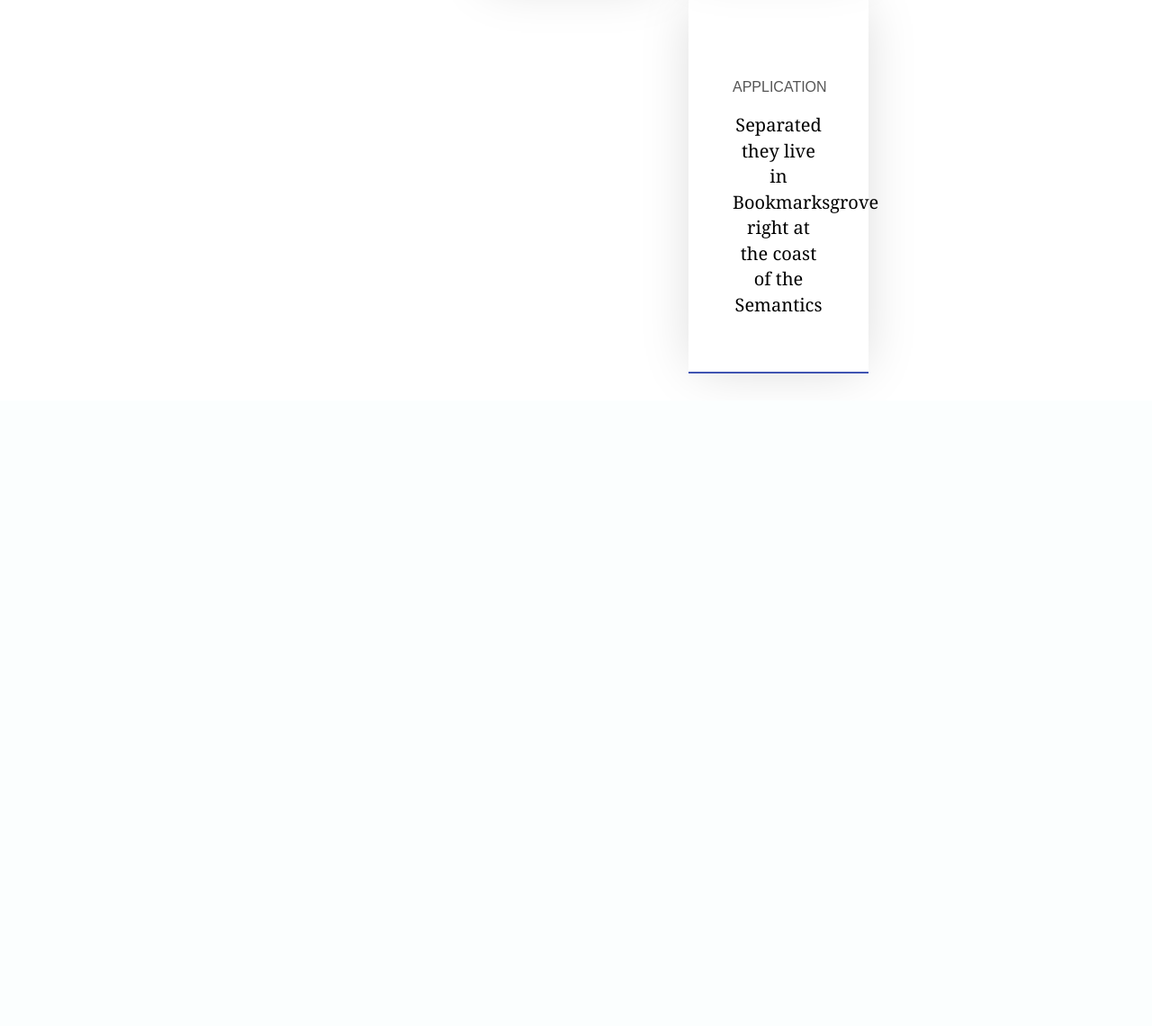
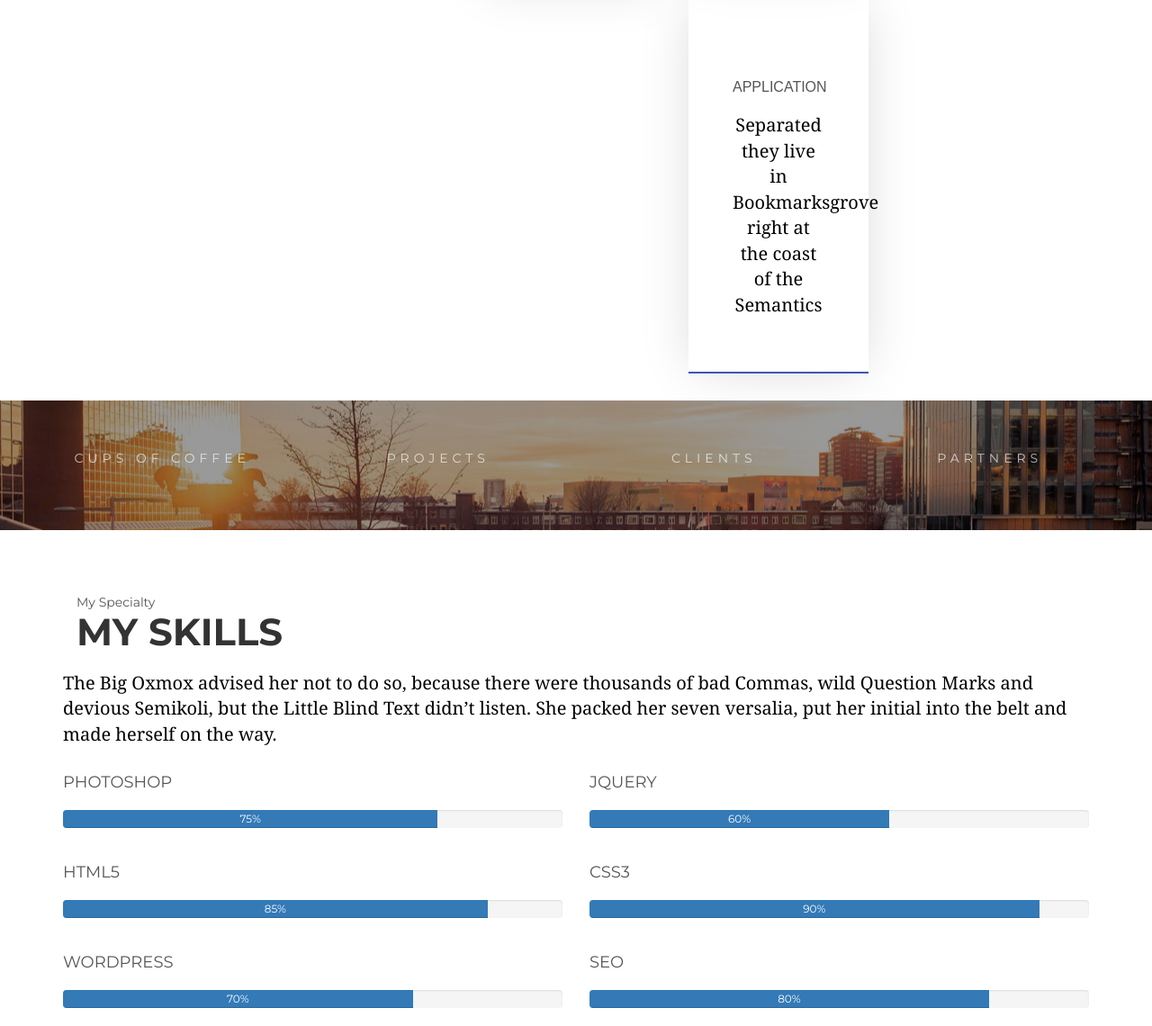
Before and after one commit to HarshilModi10/Personal_Website, a PHP site: page / in a window 1280 px wide. Shown: the part 2486-3626 px from the top of the page at 90% size. Before the commit the page ends 2907 px from the top, so only its background shows below. Run offline with PHP 8.4, Linux system fonts and the light colour scheme; some libraries are stand-ins or nearby versions; some web fonts are replaced.

Commit message:
Skills section

```diff
--- a/My Site/css/styles.css
+++ b/My Site/css/styles.css
@@ -398,3 +398,57 @@ color: #777;
       border-bottom: 2px solid #2fa499; }
     .services.color-6 {
       border-bottom: 2px solid #4054b2; }
+
+      #colorlib-counter {
+        position: relative;
+        clear: both;
+        margin-bottom: 5em; }
+
+      .colorlib-counters {
+        padding: 3em;
+
+        background-attachment: fixed;
+        background-position: center center; }
+        .colorlib-counters .overlay {
+          z-index: 0;
+          position: absolute;
+          bottom: 0;
+          top: 0;
+          left: 0;
+          right: 0;
+          background: rgba(0, 0, 0, 0.4); }
+        .colorlib-counters .icon {
+          width: 100px;
+          height: 100px;
+          display: table;
+          margin: 0 auto;
+          margin-bottom: 20px; }
+          .colorlib-counters .icon i {
+            display: table-cell;
+            vertical-align: middle;
+            width: 100px;
+            height: 100px;
+            font-size: 50px;
+            color: #2c98f0;
+            background: #fff;
+            -webkit-border-radius: 50%;
+            -moz-border-radius: 50%;
+            -ms-border-radius: 50%;
+            border-radius: 50%; }
+        .colorlib-counters .counter-wrap {
+          border: 1px solid red !important; }
+        .colorlib-counters .colorlib-counter {
+          font-size: 40px;
+          display: block;
+          color: white;
+          font-family: "Quicksand", Arial, sans-serif;
+          width: 100%;
+          font-weight: 700;
+          margin-bottom: .3em; }
+        .colorlib-counters .colorlib-counter-label {
+          color: rgba(255, 255, 255, 0.7);
+          text-transform: uppercase;
+          font-size: 14px;
+          letter-spacing: 5px;
+          margin-bottom: 2em;
+          display: block; }
--- a/My Site/index.html
+++ b/My Site/index.html
@@ -135,6 +135,114 @@
           </div>
         </div>
       </div>
+
     </section>
+    <section>
+      <div id="colorlib-counter" class="colorlib-counters" style="background-image: url(images/cover_bg_1.jpg);" data-stellar-background-ratio="0.5">
+				<div class="overlay"></div>
+				<div class="colorlib-narrow-content">
+					<div class="row">
+						<div class="col-md-3 text-center animate-box">
+							<span class="colorlib-counter js-counter" data-from="0" data-to="309" data-speed="5000" data-refresh-interval="50"></span>
+							<span class="colorlib-counter-label">Cups of coffee</span>
+						</div>
+						<div class="col-md-3 text-center animate-box">
+							<span class="colorlib-counter js-counter" data-from="0" data-to="356" data-speed="5000" data-refresh-interval="50"></span>
+							<span class="colorlib-counter-label">Projects</span>
+						</div>
+						<div class="col-md-3 text-center animate-box">
+							<span class="colorlib-counter js-counter" data-from="0" data-to="30" data-speed="5000" data-refresh-interval="50"></span>
+							<span class="colorlib-counter-label">Clients</span>
+						</div>
+						<div class="col-md-3 text-center animate-box">
+							<span class="colorlib-counter js-counter" data-from="0" data-to="10" data-speed="5000" data-refresh-interval="50"></span>
+							<span class="colorlib-counter-label">Partners</span>
+						</div>
+					</div>
+				</div>
+			</div>
+    </section>
+    <section class="colorlib-skills" data-section="skills">
+      <div class="container">
+        <div class="section-title">
+          <div class="col-md-6 col-md-offset-3 col-md-pull-3 animate-box" data-animate-effect="fadeInLeft">
+            <span class="heading-meta">My Specialty</span>
+            <h2 class="colorlib-heading animate-box">My Skills</h2>
+          </div>
+        </div>
+        <div class="row">
+          <div class="col-md-12 animate-box" data-animate-effect="fadeInLeft">
+            <p>The Big Oxmox advised her not to do so, because there were thousands of bad Commas, wild Question Marks and devious Semikoli, but the Little Blind Text didn’t listen. She packed her seven versalia, put her initial into the belt and made herself on the way.</p>
+          </div>
+          <div class="col-md-6 animate-box" data-animate-effect="fadeInLeft">
+            <div class="progress-wrap">
+              <h3>Photoshop</h3>
+              <div class="progress">
+                <div class="progress-bar color-1" role="progressbar" aria-valuenow="75"
+                  aria-valuemin="0" aria-valuemax="100" style="width:75%">
+                  <span>75%</span>
+                  </div>
+              </div>
+            </div>
+          </div>
+          <div class="col-md-6 animate-box" data-animate-effect="fadeInRight">
+            <div class="progress-wrap">
+              <h3>jQuery</h3>
+              <div class="progress">
+                <div class="progress-bar color-2" role="progressbar" aria-valuenow="60"
+                  aria-valuemin="0" aria-valuemax="100" style="width:60%">
+                  <span>60%</span>
+                  </div>
+              </div>
+            </div>
+          </div>
+          <div class="col-md-6 animate-box" data-animate-effect="fadeInLeft">
+            <div class="progress-wrap">
+              <h3>HTML5</h3>
+              <div class="progress">
+                <div class="progress-bar color-3" role="progressbar" aria-valuenow="85"
+                  aria-valuemin="0" aria-valuemax="100" style="width:85%">
+                  <span>85%</span>
+                  </div>
+              </div>
+            </div>
+          </div>
+          <div class="col-md-6 animate-box" data-animate-effect="fadeInRight">
+            <div class="progress-wrap">
+              <h3>CSS3</h3>
+              <div class="progress">
+                <div class="progress-bar color-4" role="progressbar" aria-valuenow="90"
+                  aria-valuemin="0" aria-valuemax="100" style="width:90%">
+                  <span>90%</span>
+                  </div>
+              </div>
+            </div>
+          </div>
+          <div class="col-md-6 animate-box" data-animate-effect="fadeInLeft">
+            <div class="progress-wrap">
+              <h3>WordPress</h3>
+              <div class="progress">
+                <div class="progress-bar color-5" role="progressbar" aria-valuenow="70"
+                  aria-valuemin="0" aria-valuemax="100" style="width:70%">
+                  <span>70%</span>
+                  </div>
+              </div>
+            </div>
+          </div>
+          <div class="col-md-6 animate-box" data-animate-effect="fadeInRight">
+            <div class="progress-wrap">
+              <h3>SEO</h3>
+              <div class="progress">
+                <div class="progress-bar color-6" role="progressbar" aria-valuenow="80"
+                  aria-valuemin="0" aria-valuemax="100" style="width:80%">
+                  <span>80%</span>
+                  </div>
+              </div>
+            </div>
+          </div>
+        </div>
+      </div>
+    </section>
+
   </body>
 </html>
```
Also changed, not shown: My Site/images/cover_bg_1.jpg (added).
